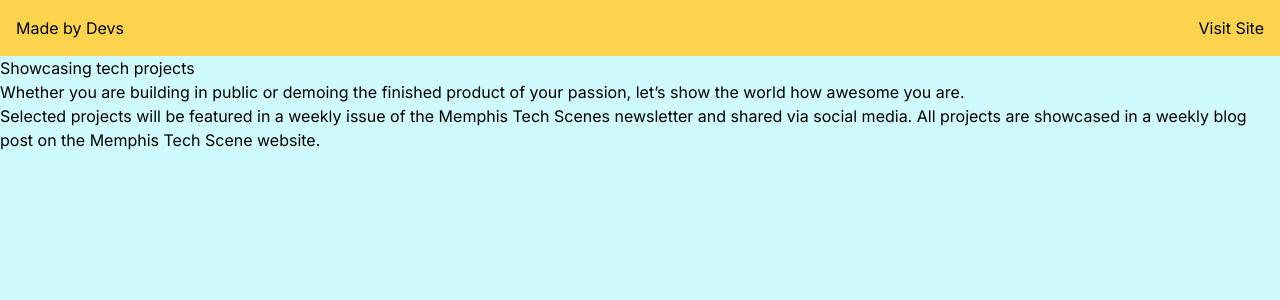
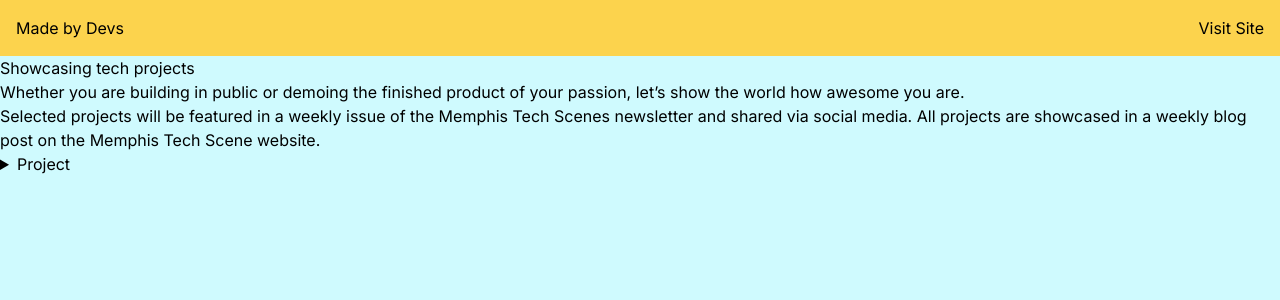
Before and after one commit to jcsmileyjr/madebydevs, a Next.js app: page / in a window 1280 px wide. Shown: the top 300 px of the page. Built offline with nearby package versions, Linux system fonts and the light colour scheme.

Commit message:
Feat - Initial ToggleContainer component
This will hold the form elements

```diff
--- /dev/null
+++ b/src/app/components/ToggleContainer/ToggleContainer.tsx
@@ -0,0 +1,9 @@
+
+export default function ToggleContainer({ children, title }: { children: React.ReactNode, title: string }) {
+    return (
+        <details className="flex flex-col justify-between w-full">
+            <summary>{title}</summary>
+            {children}
+        </details>
+    )
+}
--- a/src/app/page.tsx
+++ b/src/app/page.tsx
@@ -1,5 +1,6 @@
 //import Image from 'next/image'
-import Header from "./components/Header/Header"
+import Header from "./components/Header/Header";
+import ToggleContainer from "./components/ToggleContainer/ToggleContainer";
 
 /**
  *    Header
@@ -24,6 +25,9 @@ export default function Home() {
         <p>Selected projects will be featured in a weekly issue of the Memphis Tech Scenes newsletter and shared via social media. All projects are showcased in a weekly blog post on the Memphis Tech Scene website.</p>
       </div>
 
+      <ToggleContainer title="Project">
+        <p>File Upload</p>
+      </ToggleContainer>
     </main>
   )
 }
```
